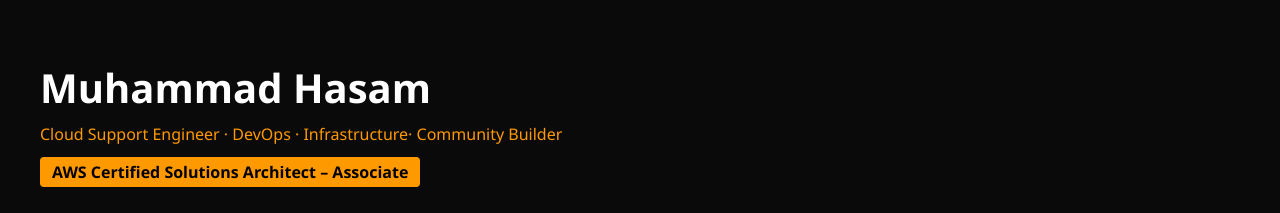
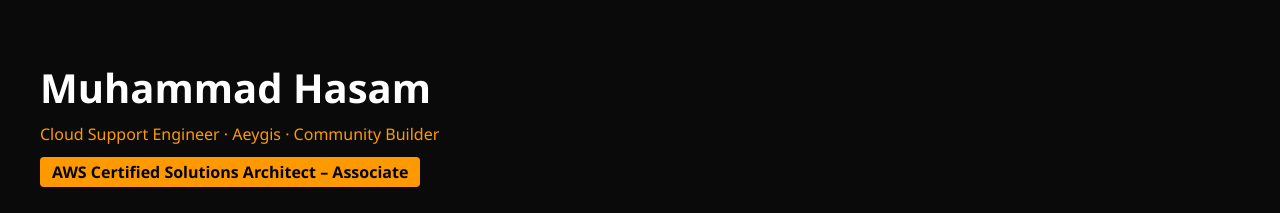
Before and after one commit to MHJ777/cloud-portfolio, a plain HTML site: page index.html in a window 1280 px wide. Shown: the top 213 px of the page. Drawn offline with Linux system fonts and the light colour scheme.

Commit message:
Add Aeygis project reference

```diff
--- a/index.html
+++ b/index.html
@@ -60,7 +60,7 @@
 
   <h1>Muhammad Hasam</h1>
 
-  <div class="tagline">Cloud Support Engineer · DevOps · Infrastructure· Community Builder</div>
+  <div class="tagline">Cloud Support Engineer · Aeygis · Community Builder</div>
 
   <div class="cert-badge">AWS Certified Solutions Architect – Associate</div>
 
```
